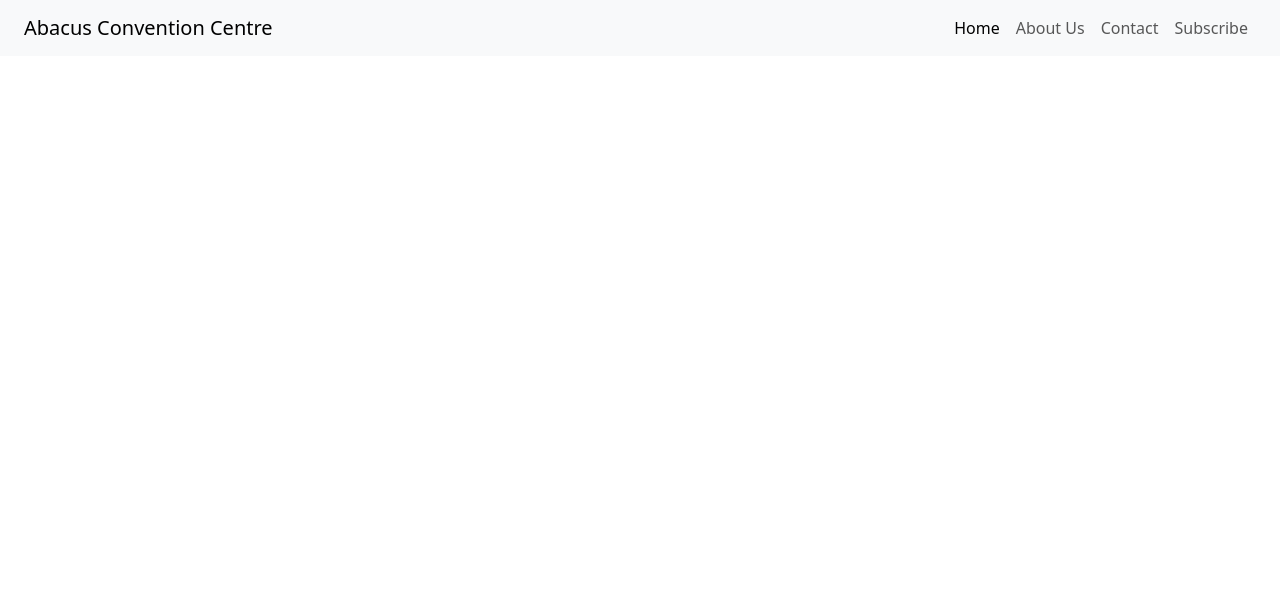
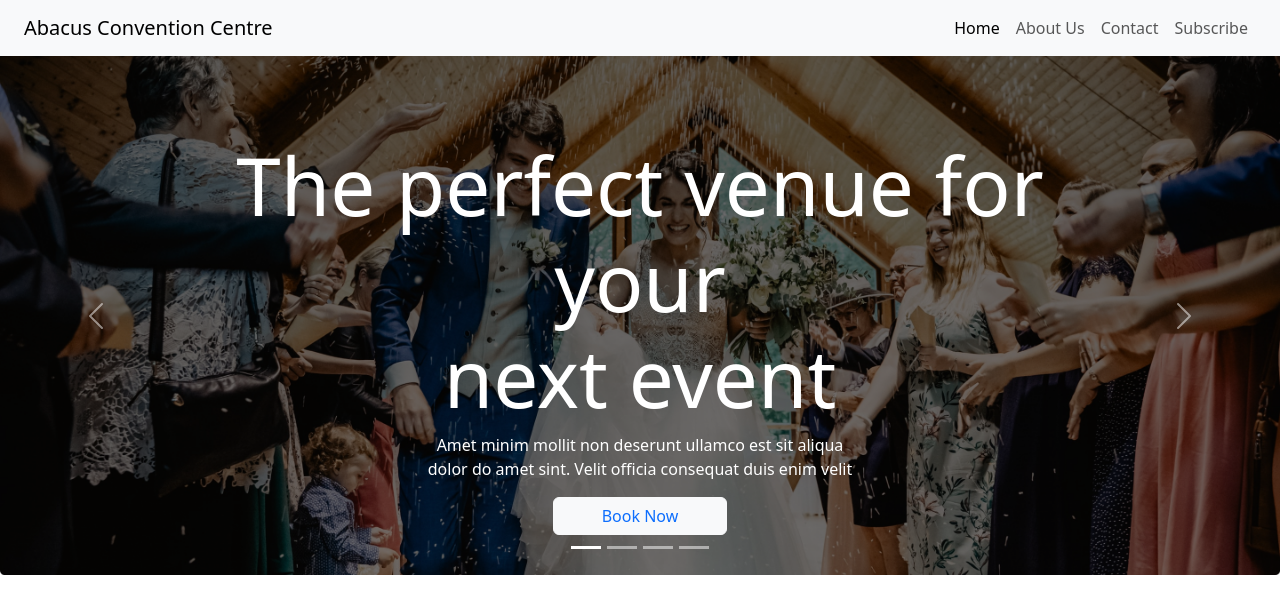
Before and after one commit to HasibUddin1/convention-center, a plain HTML site: page index.html in a window 1280 px wide. Drawn offline with Linux system fonts and the light colour scheme.

Commit message:
added banner image section

```diff
--- a/index.html
+++ b/index.html
@@ -13,11 +13,11 @@
 <body>
     <nav class="navbar navbar-expand-lg bg-body-tertiary">
         <div class="container-fluid gx-5">
-                <a class="navbar-brand" href="#">Abacus Convention Centre</a>
-                <button class="navbar-toggler" type="button" data-bs-toggle="collapse" data-bs-target="#navbarNav"
-                    aria-controls="navbarNav" aria-expanded="false" aria-label="Toggle navigation">
-                    <span class="navbar-toggler-icon"></span>
-                </button>
+            <a class="navbar-brand" href="#">Abacus Convention Centre</a>
+            <button class="navbar-toggler" type="button" data-bs-toggle="collapse" data-bs-target="#navbarNav"
+                aria-controls="navbarNav" aria-expanded="false" aria-label="Toggle navigation">
+                <span class="navbar-toggler-icon"></span>
+            </button>
             <div class="collapse navbar-collapse d-flex justify-content-end" id="navbarNav">
                 <ul class="navbar-nav">
                     <li class="nav-item">
@@ -36,6 +36,62 @@
             </div>
         </div>
     </nav>
+    <!-- Banner Image Section -->
+    <section>
+        <div id="carouselExampleIndicators" class="carousel slide">
+            <div class="carousel-indicators">
+                <button type="button" data-bs-target="#carouselExampleIndicators" data-bs-slide-to="0" class="active"
+                    aria-current="true" aria-label="Slide 1"></button>
+                <button type="button" data-bs-target="#carouselExampleIndicators" data-bs-slide-to="1"
+                    aria-label="Slide 2"></button>
+                <button type="button" data-bs-target="#carouselExampleIndicators" data-bs-slide-to="2"
+                    aria-label="Slide 3"></button>
+                <button type="button" data-bs-target="#carouselExampleIndicators" data-bs-slide-to="3"
+                    aria-label="Slide 4"></button>
+            </div>
+            <div class="carousel-inner">
+                <div class="carousel-item active">
+                    <img src="images/banner.png" class="d-block w-100" alt="...">
+                    <div class="carousel-caption d-none d-md-block">
+                        <h5 class="display-1">The perfect venue for your <br> next event</h5>
+                        <p>Amet minim mollit non deserunt ullamco est sit aliqua <br> dolor do amet sint. Velit officia consequat duis enim velit </p>
+                        <button class="btn btn-light ps-5 pe-5 text-primary">Book Now</button>
+                    </div>
+                </div>
+                <div class="carousel-item">
+                    <img src="images/banner-2.png" class="d-block w-100" alt="...">
+                    <div class="carousel-caption d-none d-md-block">
+                        <h5 class="display-1">The perfect venue for your <br> next event</h5>
+                        <p>Amet minim mollit non deserunt ullamco est sit aliqua <br> dolor do amet sint. Velit officia consequat duis enim velit </p>
+                    </div>
+                </div>
+                <div class="carousel-item">
+                    <img src="images/banner-3.png" class="d-block w-100" alt="...">
+                    <div class="carousel-caption d-none d-md-block">
+                        <h5 class="display-1">The perfect venue for your <br> next event</h5>
+                        <p>Amet minim mollit non deserunt ullamco est sit aliqua <br> dolor do amet sint. Velit officia consequat duis enim velit </p>
+                    </div>
+                </div>
+                <div class="carousel-item">
+                    <img src="images/banner-4.png" class="d-block w-100" alt="...">
+                    <div class="carousel-caption d-none d-md-block">
+                        <h5 class="display-1">The perfect venue for your <br> next event</h5>
+                        <p>Amet minim mollit non deserunt ullamco est sit aliqua <br> dolor do amet sint. Velit officia consequat duis enim velit </p>
+                    </div>
+                </div>
+            </div>
+            <button class="carousel-control-prev" type="button" data-bs-target="#carouselExampleIndicators"
+                data-bs-slide="prev">
+                <span class="carousel-control-prev-icon" aria-hidden="true"></span>
+                <span class="visually-hidden">Previous</span>
+            </button>
+            <button class="carousel-control-next" type="button" data-bs-target="#carouselExampleIndicators"
+                data-bs-slide="next">
+                <span class="carousel-control-next-icon" aria-hidden="true"></span>
+                <span class="visually-hidden">Next</span>
+            </button>
+        </div>
+    </section>
 
     <!-- Bootstrap JS -->
     <script src="styles/js/bootstrap.bundle.min.js"></script>
```
